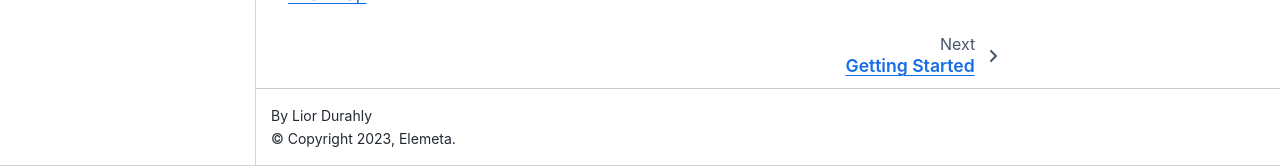
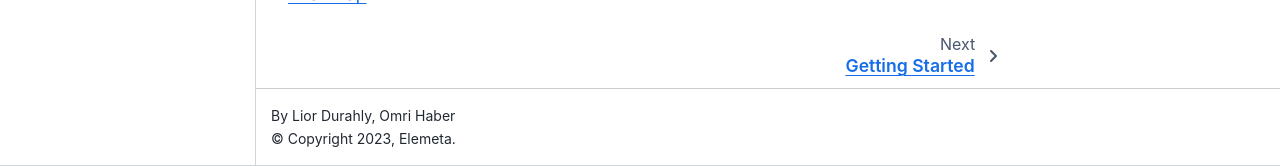
Before and after one commit to superwise-ai/elemeta, a Sphinx documentation site: the page built from docs/index.rst, in a window 1280 px wide and 900 px high, scrolled down 903 px. Shown: the part 734-900 px from the top of the window. Built offline with Sphinx 7.4.7 and the Sphinx Book theme 1.1.4, drawn with Linux system fonts in a browser that asks for light colours.

Commit message:
docs(author): added myself

```diff
--- a/docs/conf.py
+++ b/docs/conf.py
@@ -13,7 +13,7 @@ sys.path.insert(0, os.path.abspath(".."))
 
 project = "Elemeta"
 copyright = "2023, Elemeta"
-author = "Lior Durahly"
+author = "Lior Durahly, Omri Haber"
 
 # -- General configuration ---------------------------------------------------
 # https://www.sphinx-doc.org/en/master/usage/configuration.html#general-configuration
```
